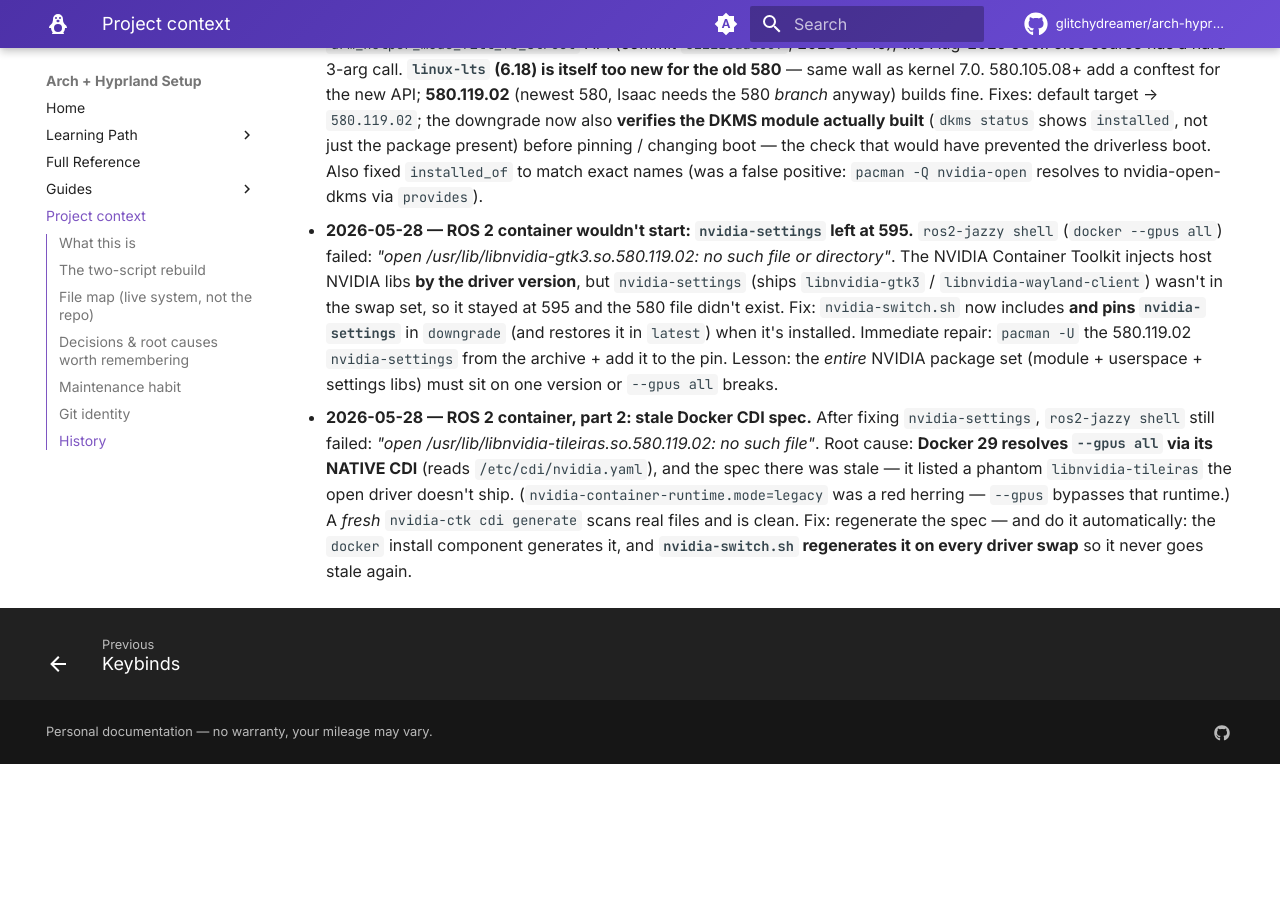
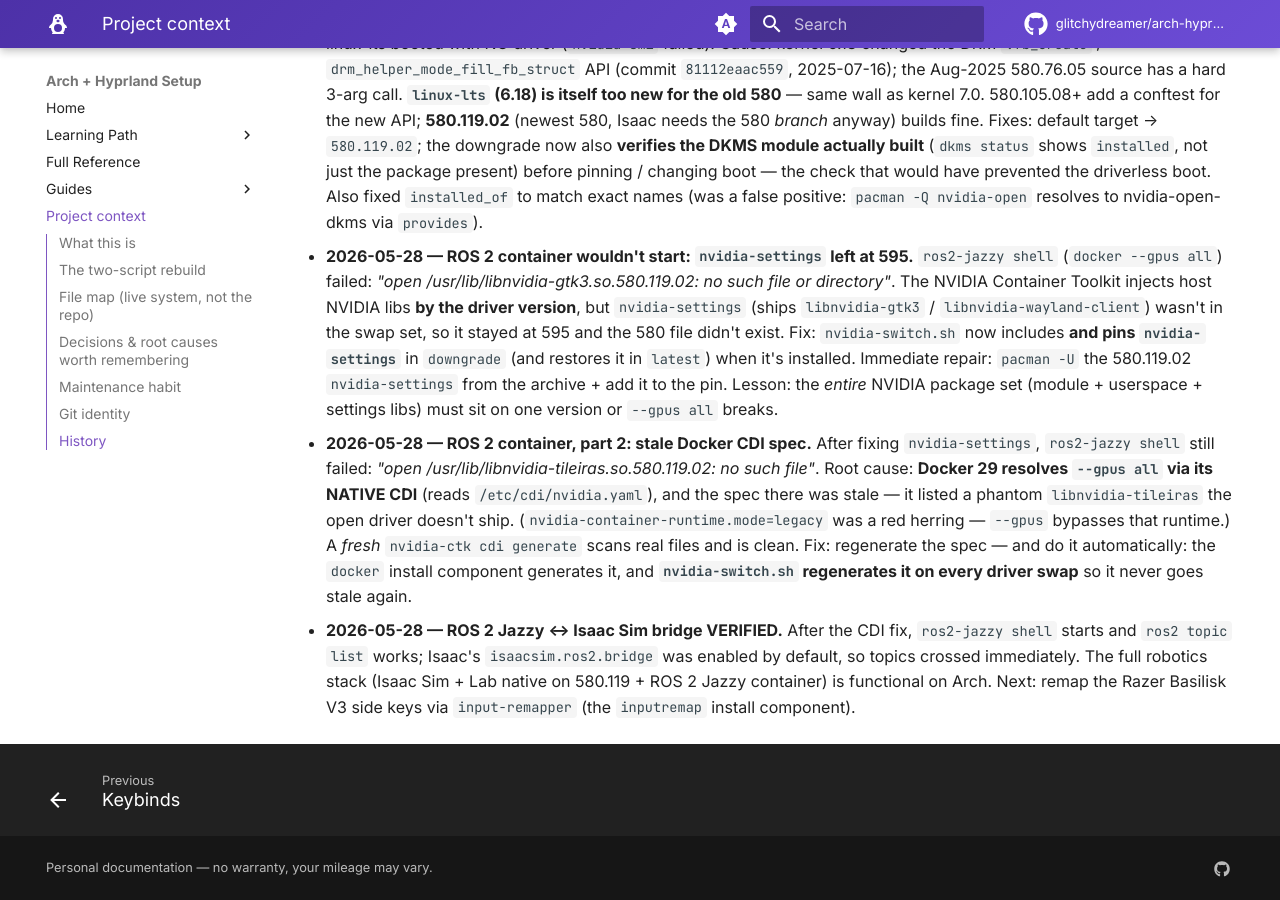
Before and after one commit to glitchydreamer/arch-hyprland-setup, an MkDocs documentation site: the page built from docs/project-context.md, in a window 1280 px wide and 900 px high, scrolled down 4705 px. Built offline with MkDocs 1.6.1 and Material for MkDocs 9.7.7, drawn with Linux system fonts in a browser that asks for light colours; comment, search, counter and statistics services are not loaded; before the commit the page ends 5469 px from its top, so only the background shows below that; some of the changed text lies outside the part shown.

Commit message:
feat(install): add inputremap component (input-remapper for Razer side keys); mark ROS2 bridge verified
- install.sh: new `inputremap` component installs input-remapper (AUR) + enables
  its daemon. Remaps input-device buttons at the evdev/uinput layer, so it works
  on Wayland/Hyprland (X11 remappers don't). For the Razer Basilisk V3 side keys.
- docs: record that the ROS 2 Jazzy <-> Isaac Sim bridge is verified working
  (bridge extension on by default; topics cross immediately).

Co-Authored-By: Claude Opus 4.7 <noreply@anthropic.com>

```diff
--- a/docs/project-context.md
+++ b/docs/project-context.md
@@ -46,7 +46,9 @@ user.name`, then log out/in (fish shell + group changes need a fresh session).
   `editors`, `embedded`, `audio` (incl. the DualSense PipeWire 1.6.5 pin +
   touchpad udev rule), `gpu`, `docker` (Docker + NVIDIA Container Toolkit;
   data-root on /home/docker-data + containerd-snapshotter=false; for ROS 2 Jazzy /
-  GPU containers), `media`, `terminal`, `kde`, `display`, `aurapps`, `groups`,
+  GPU containers), `media`, `terminal`, `kde`, `display`, `inputremap`
+  (input-remapper from the AUR — remaps mouse/keyboard buttons at the evdev layer,
+  works on Wayland; for the Razer Basilisk side keys), `aurapps`, `groups`,
   `shell`. CUDA is driver-matched.
 - `uninstall.sh` — interactive, component-based **clean** uninstaller (the
   counterpart to `install.sh`): components `docker`, `isaac`, `ros2`, `anaconda`,
@@ -237,3 +239,9 @@ build_type=workflow`). The deploy now succeeds on every push. (Earlier note that
   files and is clean. Fix: regenerate the spec — and do it automatically: the
   `docker` install component generates it, and **`nvidia-switch.sh` regenerates it
   on every driver swap** so it never goes stale again.
+- **2026-05-28 — ROS 2 Jazzy ↔ Isaac Sim bridge VERIFIED.** After the CDI fix,
+  `ros2-jazzy shell` starts and `ros2 topic list` works; Isaac's
+  `isaacsim.ros2.bridge` was enabled by default, so topics crossed immediately.
+  The full robotics stack (Isaac Sim + Lab native on 580.119 + ROS 2 Jazzy
+  container) is functional on Arch. Next: remap the Razer Basilisk V3 side keys
+  via `input-remapper` (the `inputremap` install component).
```
Also changed, not shown: 1 other file.
